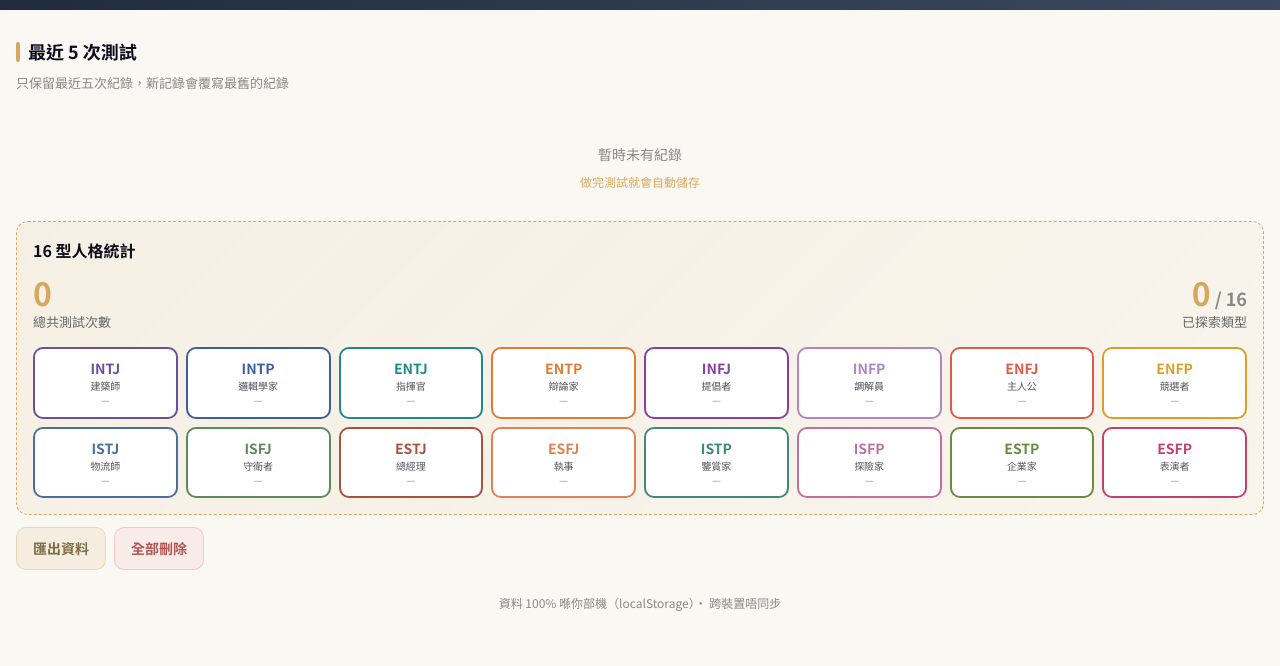
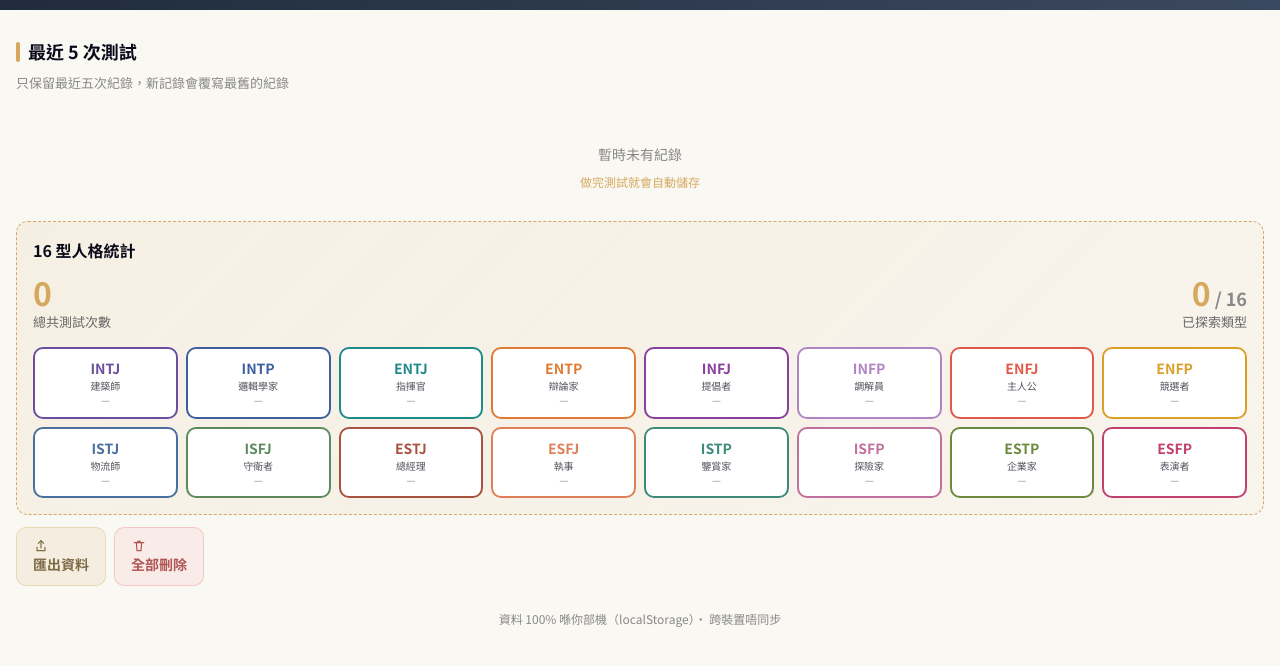
Before and after one commit to fung2222/hk-mbti, a website: page record.html in a window 1280 px wide. Shown: the part 88-754 px from the top of the page. Drawn offline with nearby package versions, Linux system fonts and the light colour scheme.

Commit message:
Record bottom buttons: add export / delete icons

```diff
--- a/record.html
+++ b/record.html
@@ -153,8 +153,8 @@
 </div>
 
 <div class="actions-bar">
- <button class="btn-gold" onclick="exportRecords()">匯出資料</button>
- <button class="btn-danger" onclick="clearAllRecords()">全部刪除</button>
+  <button class="btn-gold" onclick="exportRecords()"><svg viewBox="0 0 24 24" aria-hidden="true" style="width:16px;height:16px;stroke:currentColor;fill:none;stroke-width:1.75;stroke-linecap:round;stroke-linejoin:round;vertical-align:-3px;margin-right:6px;"><path d="M12 4v11"/><path d="M8 8l4-4 4 4"/><path d="M6 14v5h12v-5"/></svg>匯出資料</button>
+  <button class="btn-danger" onclick="clearAllRecords()"><svg viewBox="0 0 24 24" aria-hidden="true" style="width:16px;height:16px;stroke:currentColor;fill:none;stroke-width:1.75;stroke-linecap:round;stroke-linejoin:round;vertical-align:-3px;margin-right:6px;"><path d="M5 7h14"/><path d="M10 7V5h4v2"/><path d="M8 7l1 12h6l1-12"/></svg>全部刪除</button>
 </div>
 
 <div class="footer-note">
```
